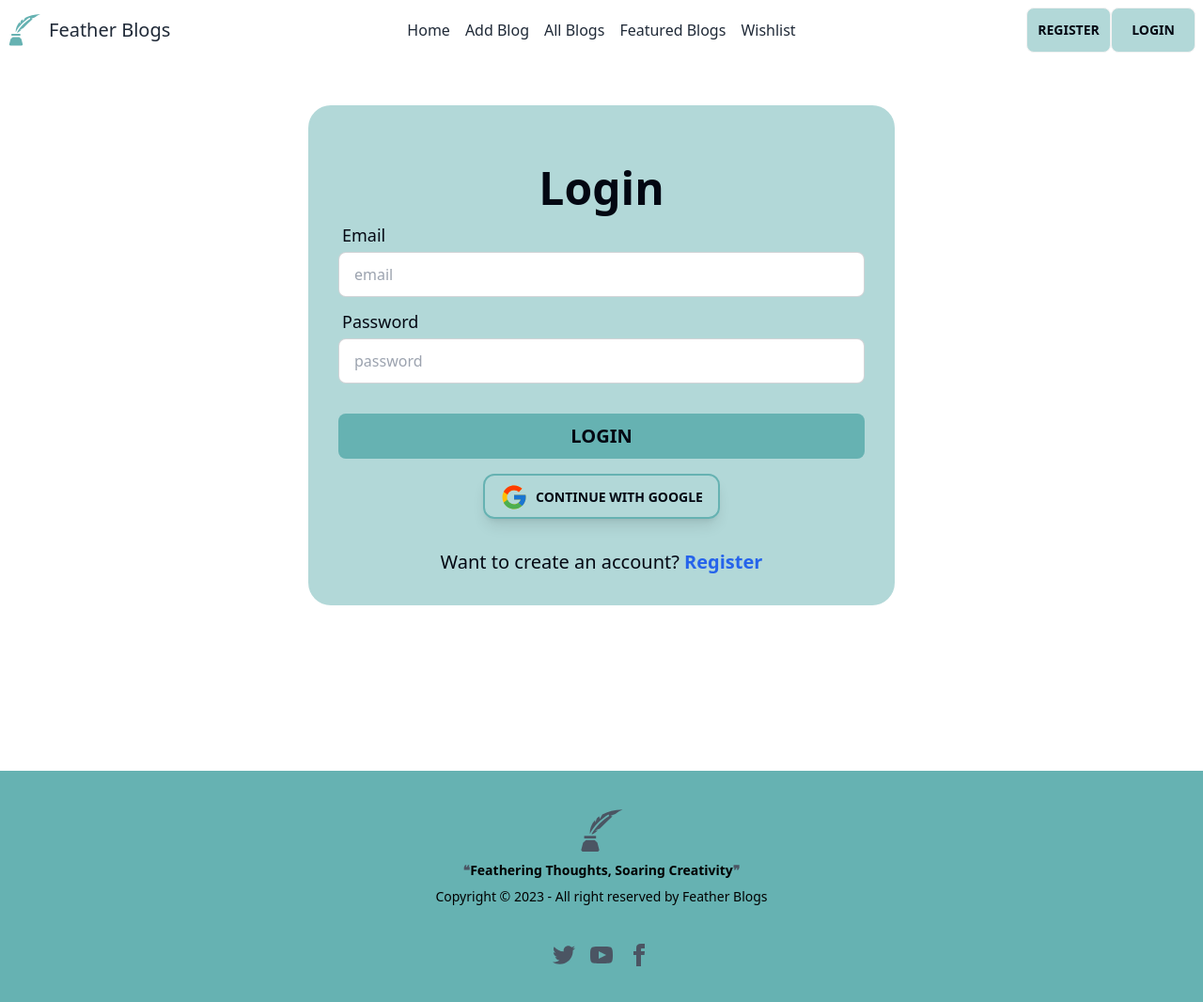
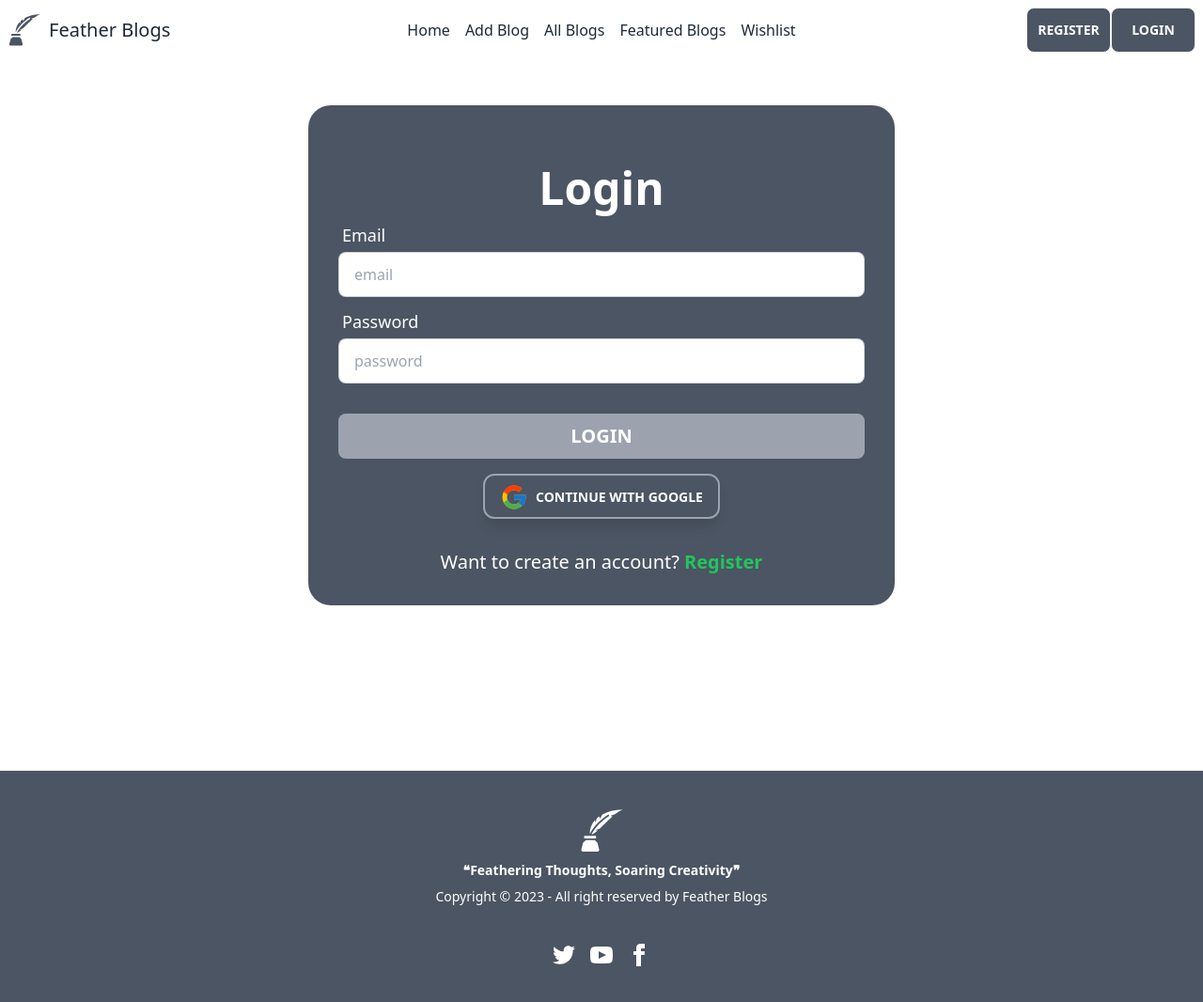
Before and after one commit to AdnanSakib04/blog-website-client, a React (Vite) app: page /login in a window 1280 px wide. Shown: the whole page at 94% size. Built offline with nearby package versions, Linux system fonts and the light colour scheme; no server answers.

Commit message:
primary color changed

```diff
--- a/src/pages/Home/NewsLetter.jsx
+++ b/src/pages/Home/NewsLetter.jsx
@@ -11,18 +11,18 @@ const NewsLetter = () => {
 
     }
     return (
-        <div className="bg-[#b2d8d8] shadow-lg p-3 border mb-40 rounded-3xl max-w-7xl mx-auto mt-3 text-gray-950">
+        <div className="bg-gray-600 shadow-lg p-3 border mb-40 rounded-3xl max-w-7xl mx-auto mt-3 text-white">
             <h1 className="mt-2 text-4xl text-center font-bold">Join Our Newsletter</h1>
             <p className="mt-2 text-center text-xl font-medium">Keep up with our latest news. Subscribe to our newsletter</p>
 
-            <form onSubmit={handleNewsletter} className="md:w-1/2 mx-auto card-body bg-[#b2d8d8]  rounded-3xl">
+            <form onSubmit={handleNewsletter} className="md:w-1/2 mx-auto card-body   rounded-3xl">
                 <div className="form-control">
 
                     <input type="email" placeholder="Email Address" name="email" className="input input-bordered  " required />
                 </div>
 
                 <div className="form-control mt-3 flex items-center">
-                    <button className=" w-1/2 btn bg-[#66b2b2] border-none font-bold text-xl text-gray-950">Subscribe</button>
+                    <button className=" w-1/2 btn bg-green-500 border-none font-bold text-xl text-gray-950">Subscribe</button>
                 </div>
             </form>
             <ToastContainer></ToastContainer>
--- a/src/pages/Login/Login.jsx
+++ b/src/pages/Login/Login.jsx
@@ -46,32 +46,32 @@ const Login = () => {
         <div className=" max-w-7xl mx-auto mb-40 ">
         <div className="  p-4 mt-8 rounded-3xl ">
 
-            <form onSubmit={handleLogin} className="md:w-1/2 mx-auto card-body bg-[#b2d8d8]  rounded-3xl">
-                <h1 className="text-4xl font-bold lg:text-5xl mt-8 text-center text-gray-950">Login</h1>
+            <form onSubmit={handleLogin} className="md:w-1/2 mx-auto card-body bg-gray-600  rounded-3xl">
+                <h1 className="text-4xl font-bold lg:text-5xl mt-8 text-center text-white">Login</h1>
                 <div className="form-control">
                     <label className="label">
-                        <span className="label-text font-medium text-[18px] text-gray-950">Email</span>
+                        <span className="label-text font-medium text-[18px] text-white">Email</span>
                     </label>
                     <input type="email" placeholder="email" name="email" className="input input-bordered  " required />
                 </div>
                 <div className="form-control">
                     <label className="label">
-                        <span className="label-text font-medium text-[18px] text-gray-950">Password</span>
+                        <span className="label-text font-medium text-[18px] text-white">Password</span>
                     </label>
                     <input type="password" name="password" placeholder="password" className="input input-bordered  " required />
 
                 </div>
                 <div className="form-control mt-6">
-                    <button className="btn bg-[#66b2b2] border-none font-bold text-xl text-gray-950">Login</button>
+                    <button className="btn bg-gray-400 border-none font-bold text-xl text-white">Login</button>
                 </div>
 
-                <p onClick={handleGoogleSignIn} className="mt-2 shadow-lg btn bg-transparent hover:  font-semibold hover:text-black py-2 px-4 border-2 border-[#66b2b2] hover:border-transparent rounded-xl max-w-max mx-auto text-gray-950">
+                <p onClick={handleGoogleSignIn} className="mt-2 shadow-lg btn bg-transparent hover:  font-semibold hover:text-black py-2 px-4 border-2 border-gray-400 hover:border-transparent rounded-xl max-w-max mx-auto text-white">
                     <span className="text-3xl"><FcGoogle></FcGoogle></span> Continue with Google
                 </p>
 
 
 
-                <p className=" text-center mt-6 text-xl font-medium text-gray-950">Want to create an account? <Link className=" text-blue-600 font-bold" to={'/register'}>Register</Link></p>
+                <p className=" text-center mt-6 text-xl font-medium text-white">Want to create an account? <Link className=" text-green-500 font-bold" to={'/register'}>Register</Link></p>
             </form>
 
 
--- a/src/shared/Footer.jsx
+++ b/src/shared/Footer.jsx
@@ -2,14 +2,14 @@ import { GiQuillInk } from "react-icons/gi";
 
 const Footer = () => {
     return (
-        <footer className="footer footer-center p-10 bg-[#66b2b2] text-primary-content">
+        <footer className="footer footer-center p-10 bg-gray-600 text-primary-content">
   <aside>
-  <GiQuillInk className="text-5xl  text-gray-600"></GiQuillInk>
-    <p className="font-bold text-black"><span className="text-gray-600">❝</span>Feathering Thoughts, Soaring Creativity<span className="text-gray-600">❞</span> </p>
-                <p className="text-black">Copyright © 2023 - All right reserved by Feather Blogs</p>
+  <GiQuillInk className="text-5xl  text-white"></GiQuillInk>
+    <p className="font-bold text-white"><span className="text-white">❝</span>Feathering Thoughts, Soaring Creativity<span className="text-white">❞</span> </p>
+                <p className="text-white">Copyright © 2023 - All right reserved by Feather Blogs</p>
   </aside>
   <nav>
-    <div className="grid grid-flow-col gap-4 text-gray-600">
+    <div className="grid grid-flow-col gap-4 text-white">
       <a><svg xmlns="http://www.w3.org/2000/svg" width="24" height="24" viewBox="0 0 24 24" className="fill-current"><path d="M24 4.557c-.883.392-1.832.656-2.828.775 1.017-.609 1.798-1.574 2.165-2.724-.951.564-2.005.974-3.127 1.195-.897-.957-2.178-1.555-3.594-1.555-3.179 0-5.515 2.966-4.797 6.045-4.091-.205-7.719-2.165-10.148-5.144-1.29 2.213-.669 5.108 1.523 6.574-.806-.026-1.566-.247-2.229-.616-.054 2.281 1.581 4.415 3.949 4.89-.693.188-1.452.232-2.224.084.626 1.956 2.444 3.379 4.6 3.419-2.07 1.623-4.678 2.348-7.29 2.04 2.179 1.397 4.768 2.212 7.548 2.212 9.142 0 14.307-7.721 13.995-14.646.962-.695 1.797-1.562 2.457-2.549z"></path></svg></a>
       <a><svg xmlns="http://www.w3.org/2000/svg" width="24" height="24" viewBox="0 0 24 24" className="fill-current"><path d="M19.615 3.184c-3.604-.246-11.631-.245-15.23 0-3.897.266-4.356 2.62-4.385 8.816.029 6.185.484 8.549 4.385 8.816 3.6.245 11.626.246 15.23 0 3.897-.266 4.356-2.62 4.385-8.816-.029-6.185-.484-8.549-4.385-8.816zm-10.615 12.816v-8l8 3.993-8 4.007z"></path></svg></a>
       <a><svg xmlns="http://www.w3.org/2000/svg" width="24" height="24" viewBox="0 0 24 24" className="fill-current"><path d="M9 8h-3v4h3v12h5v-12h3.642l.358-4h-4v-1.667c0-.955.192-1.333 1.115-1.333h2.885v-5h-3.808c-3.596 0-5.192 1.583-5.192 4.615v3.385z"></path></svg></a>
--- a/src/shared/NavBar.jsx
+++ b/src/shared/NavBar.jsx
@@ -14,15 +14,15 @@ const NavBar = () => {
     }
     const navLinks = <>
         <li><NavLink className={({ isActive, isPending }) =>
-            isPending ? "pending" : isActive ? "font-bold  text-gray-950 lg:text-[#66b2b2] p-2 rounded-lg" : ""} to="/">Home</NavLink></li>
+            isPending ? "pending" : isActive ? "font-bold  text-gray-950 lg:text-gray-600 p-2 rounded-lg" : ""} to="/">Home</NavLink></li>
         <li><NavLink className={({ isActive, isPending }) =>
-            isPending ? "pending" : isActive ? " font-bold  text-gray-950 lg:text-[#66b2b2] p-2 rounded-lg" : ""} to="/addblog">Add Blog</NavLink></li>
+            isPending ? "pending" : isActive ? " font-bold  text-gray-950 lg:text-gray-600 p-2 rounded-lg" : ""} to="/addblog">Add Blog</NavLink></li>
         <li><NavLink className={({ isActive, isPending }) =>
-            isPending ? "pending" : isActive ? " font-bold  text-gray-950 lg:text-[#66b2b2] p-2 rounded-lg" : ""} to="/allblogs">All Blogs</NavLink></li>
+            isPending ? "pending" : isActive ? " font-bold  text-gray-950 lg:text-gray-600 p-2 rounded-lg" : ""} to="/allblogs">All Blogs</NavLink></li>
         <li><NavLink className={({ isActive, isPending }) =>
-            isPending ? "pending" : isActive ? " font-bold  text-gray-950 lg:text-[#66b2b2] p-2 rounded-lg" : ""} to="/featuredblogs">Featured Blogs</NavLink></li>
+            isPending ? "pending" : isActive ? " font-bold  text-gray-950 lg:text-gray-600 p-2 rounded-lg" : ""} to="/featuredblogs">Featured Blogs</NavLink></li>
         <li><NavLink className={({ isActive, isPending }) =>
-            isPending ? "pending" : isActive ? " font-bold  text-gray-950 lg:text-[#66b2b2] p-2 rounded-lg" : ""} to="/wishlist">Wishlist</NavLink></li>
+            isPending ? "pending" : isActive ? " font-bold  text-gray-950 lg:text-gray-600 p-2 rounded-lg" : ""} to="/wishlist">Wishlist</NavLink></li>
 
     </>
     return (
@@ -41,7 +41,7 @@ const NavBar = () => {
                     <div className="flex items-center gap-2">
                         <div>
 
-                            <GiQuillInk className=" text-4xl  text-[#66b2b2]">
+                            <GiQuillInk className=" text-4xl  text-gray-600">
 
                             </GiQuillInk>
                         </div>
@@ -70,15 +70,15 @@ const NavBar = () => {
                                         <img src={user?.photoURL} />
                                     </div>
                                 </label>
-                                <button onClick={handleSignOut} className="btn bg-[#b2d8d8] font-bold text-gray-950">Log Out</button>
+                                <button onClick={handleSignOut} className="btn bg-gray-600 font-bold text-white">Log Out</button>
                             </div>
                             :
                             <>
                                 <Link to="/register">
-                                    <button className="btn bg-[#b2d8d8] text-gray-950 w-[90px]">Register</button>
+                                    <button className="btn bg-gray-600 text-white w-[90px]">Register</button>
                                 </Link>
                                 <Link to="/login">
-                                    <button className="btn bg-[#b2d8d8] text-gray-950 w-[90px]">Login</button>
+                                    <button className="btn bg-gray-600 text-white w-[90px]">Login</button>
                                 </Link>
                             </>
                     }
```
Also changed, not shown: src/pages/Register/Register.jsx (+9 -9 lines).
